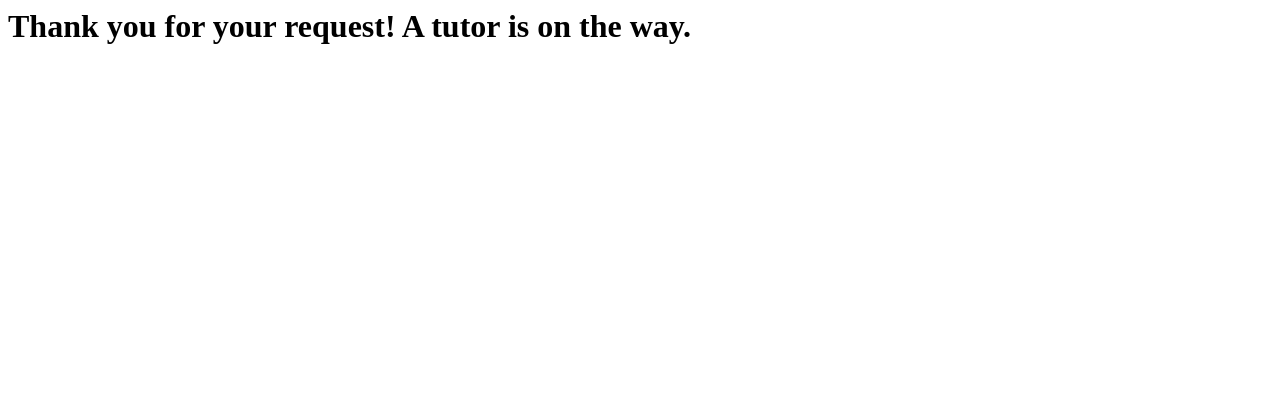
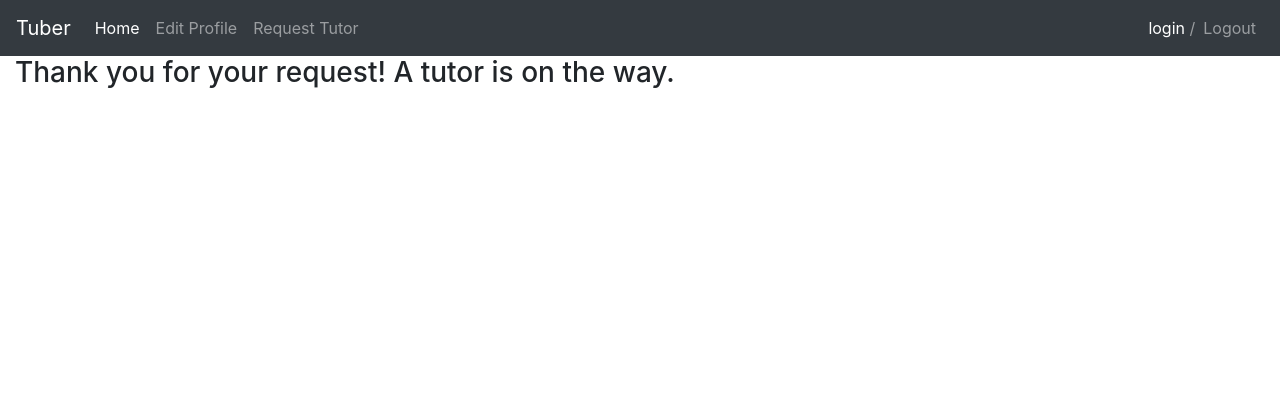
Before and after one commit to timrtyrrell/project-tuber, a Django app: page /request/received in a window 1280 px wide. Shown: the top 420 px of the page. Run offline with Django 3.2, Linux system fonts and the light colour scheme; parts of the project's set-up code (start-up, migrations or seed data) failed here and were passed over; some libraries are stand-ins or nearby versions.

Commit message:
Added 'request a tutor' to Navbar

```diff
--- a/request_help/templates/request_help/request.html
+++ b/request_help/templates/request_help/request.html
@@ -1,5 +1,8 @@
-{% extends "request_help/base.html" %} {% block content%}
+{% extends "base.html" %} {% block content%}
 
+<div class="container-fluid"></div>
+<br/>
+<h3>Request a Tutor</h3>
 <form action="{% url 'request_help' %}" method="post">
   {% csrf_token %}
   <div class="form-group">
@@ -17,5 +20,6 @@
   </div>
   <button type="submit" class="btn btn-primary">Request Help</button>
 </form>
+</div>
 
 {% endblock content%}
--- a/request_help/templates/request_help/sendinghelp.html
+++ b/request_help/templates/request_help/sendinghelp.html
@@ -1 +1,5 @@
-<h1>Thank you for your request! A tutor is on the way.</h1>
+{% extends "base.html" %} {% block content%}
+
+<h3>Thank you for your request! A tutor is on the way.</h3>
+
+{% endblock content%}
--- a/tuber/settings.py
+++ b/tuber/settings.py
@@ -40,7 +40,7 @@ INSTALLED_APPS = [
     'social_django',
     'tuber',
     'loginGoogle',
-    'request_help'
+    'request_help',
     'register.apps.RegisterConfig',
 ]
 
--- a/tuber/templates/base.html
+++ b/tuber/templates/base.html
@@ -46,6 +46,11 @@
                 >Edit Profile</a
               >
             </li>
+            <li class="nav-item">
+              <a class="nav-link" href="{% url 'request_help' %}"
+                >Request Tutor</a
+              >
+            </li>
           </ul>
           <span class="navbar-text">
             {% if user.is_authenticated %} You are signed in as
```
